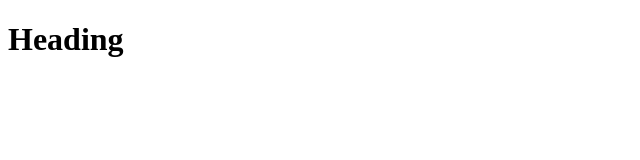
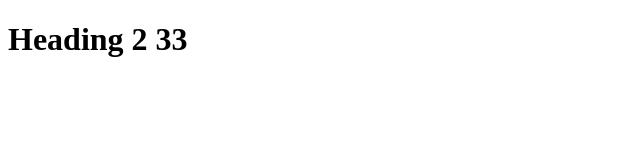
Before and after one commit to cavdy-play/git-tut, a plain HTML site: page index.html in a window 1280 px wide. Shown: the full height of the page, 0-640 px from the left. Drawn offline with Linux system fonts and the light colour scheme.

Commit message:
Please enter the commit message for your changes. Lines starting

```diff
--- a/index.html
+++ b/index.html
@@ -7,6 +7,6 @@
   <title>Document</title>
 </head>
 <body>
-  <h1>Heading</h1>
+  <h1>Heading 2 33</h1>
 </body>
 </html>
```
